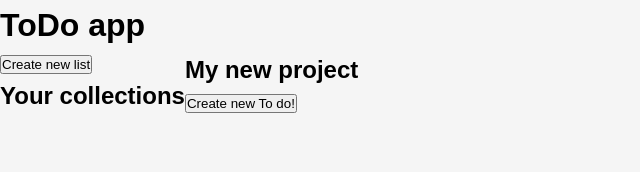
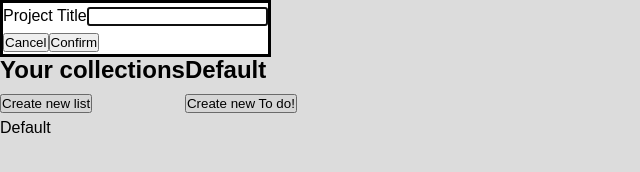
Before and after one commit to dgc1899/odin-todo-app, a website built with webpack: page src/index.html in a window 1280 px wide. Both pictures are taken after a click on the button "Create new list". Shown: the whole page, without its empty margins (0-640 px from the left). Built offline with nearby package versions, Linux system fonts and the light colour scheme.

Commit message:
Add basic App structure

```diff
--- /dev/null
+++ b/src/app/App.js
@@ -0,0 +1,34 @@
+import { Project } from "./Project"
+
+export class App {
+    #projectsList
+
+    constructor() {
+        this.#projectsList = [];
+        this.#initFirstProject();
+    }
+
+    get projectsList() {
+        return this.#projectsList;
+    }
+
+    createProject(title) {
+        const id = this.#generateProjectId();
+        const projectObj = new Project(id, title);
+        this.#projectsList.push(projectObj);
+    }
+
+    #initFirstProject() {
+        if (this.#projectsList.length === 0) {
+            const firstProject = new Project(this.#generateProjectId, "Default");
+            this.#projectsList.push(firstProject);
+        }
+    }
+
+    #generateProjectId() {
+        const prefix = 'proj';
+        const timestamp = Date.now();
+        const random = Math.floor(Math.random() * 10000);
+        return `${prefix}-${timestamp}-${random}`;
+    }
+}
--- /dev/null
+++ b/src/dom/AppDom.js
@@ -0,0 +1,113 @@
+import { ProjectDom } from "./ProjectDom";
+import { ProjectModal } from "./ProjectModal";
+
+export class AppDom {
+    #appObj;
+
+    #contentContainer;
+    #main
+
+    #sidebar;
+    #newListButton;
+    #collectionsContainer;
+    #collectionsList;
+
+
+    constructor(appObj) {
+        this.#appObj = appObj;
+
+        this.#contentContainer = document.createElement("div");
+        this.#contentContainer.classList.add("content-container");
+
+
+        this.#main = document.createElement("main");
+
+        // Create sidebar
+        this.#sidebar = document.createElement('aside');
+        this.#sidebar.className = 'sidebar';
+
+        // Create new list button
+        this.#newListButton = document.createElement('button');
+        this.#newListButton.textContent = 'Create new list';
+
+        // Create heading
+        const heading = document.createElement('h1');
+        heading.textContent = 'Your collections';
+
+        // Create collections container
+        this.#collectionsContainer = document.createElement('div');
+        this.#collectionsContainer.className = 'collections-container';
+
+        // Create collections list
+        this.#collectionsList = document.createElement('ul');
+
+
+        this.#collectionsContainer.appendChild(this.#collectionsList);
+        this.#sidebar.appendChild(heading);
+        this.#sidebar.appendChild(this.#newListButton);
+        this.#sidebar.appendChild(this.#collectionsContainer);
+
+        this.#contentContainer.appendChild(this.#sidebar);
+
+
+        this.#contentContainer.appendChild(this.#main);
+
+
+        document.body.appendChild(this.#contentContainer);
+    }
+
+    #openNewProjectModal = () => {
+        const projectModal = new ProjectModal();
+        projectModal.openModal();
+
+        const submitButton = document.querySelector("#btnConfirmProject");
+        submitButton.addEventListener("click", (e) => this.#submitModal(e));
+    }
+
+    #setEventListeners() {
+        this.#newListButton.addEventListener("click", this.#openNewProjectModal);
+    }
+
+    #submitModal(e) {
+        e.preventDefault();
+        const dialog = document.querySelector("#newProjectDialog");
+
+        const txtTitleElement = document.querySelector("#txtProjectTitle");
+        // Create new ToDo using Project object
+        this.#appObj.createProject(txtTitleElement.value);
+
+        dialog.close();
+        dialog.remove();
+
+        this.renderApp();
+      }
+
+      #resetAppDom() {
+        this.#collectionsList.innerHTML = "";
+      }
+
+    renderApp() {
+        this.#resetAppDom();
+        const main = document.querySelector("main");
+        const sidebar = document.querySelector(".sidebar");
+        const ul = document.querySelector("ul");
+
+        for(const project of this.#appObj.projectsList) {
+            const projectDomObj = new ProjectDom(project);
+            projectDomObj.resetProjectContainerDom();
+            const projectStructure = projectDomObj.renderProject();
+            main.appendChild(projectStructure);
+
+            const listElement = document.createElement("li");
+            const linkElement = document.createElement("a");
+            linkElement.innerHTML = project.title;
+            linkElement.href = "#";
+
+            listElement.appendChild(linkElement);
+
+            ul.appendChild(listElement);
+            sidebar.appendChild(ul);
+        }
+        this.#setEventListeners();
+    }
+}
--- a/src/dom/ProjectDom.js
+++ b/src/dom/ProjectDom.js
@@ -1,4 +1,4 @@
-import { Modal } from "./Modal";
+import { Modal } from "./ToDoModal";
 import { ToDoDom } from "./ToDoDom";
 
 export class ProjectDom {
@@ -65,7 +65,7 @@ export class ProjectDom {
     document.addEventListener("click", (e) => this.#deleteToDo(e));
   }
 
-  #resetProjectDom() {
+  resetProjectDom() {
     this.#divProjectsCardsContainer.innerHTML = "";
   }
 
@@ -75,7 +75,7 @@ export class ProjectDom {
   }
 
   renderProject() {
-    this.#resetProjectDom(); //reset contents before populating
+    this.resetProjectDom(); //reset contents before populating
     this.#h2ProjectTitle.textContent = this.#projectObj.title;
     this.#buttonCreate.textContent = "Create new To do!";
 
@@ -91,8 +91,6 @@ export class ProjectDom {
     this.#divProjectContainer.appendChild(this.#divProjectsCardsContainer);
 
     this.#setEventListeners()
-    //debug delete this
-    const main = document.querySelector("main");
-    main.appendChild(this.#divProjectContainer);
+    return this.#divProjectContainer;
   }
 }
--- /dev/null
+++ b/src/dom/ProjectModal.js
@@ -0,0 +1,64 @@
+export class ProjectModal {
+  #titleInput;
+  #confirmButton;
+  #cancelButton;
+
+  constructor() {
+    this.dialog = document.createElement('dialog');
+    this.dialog.id = 'newProjectDialog';
+
+    this.form = document.createElement('form');
+
+    this.titleLabel = document.createElement('label');
+    this.titleLabel.textContent = 'Project Title';
+    this.titleInput = document.createElement('input');
+    this.titleInput.type = 'text';
+    this.titleInput.name = 'txtProjectTitle';
+    this.titleInput.id = 'txtProjectTitle';
+    this.titleInput.required = true;
+    this.titleLabel.appendChild(this.titleInput);
+
+    this.cancelButton = document.createElement('button');
+    this.cancelButton.type = 'reset';
+    this.cancelButton.value = 'cancel';
+    this.cancelButton.formMethod = 'dialog';
+    this.cancelButton.id = 'btnCancelProject';
+    this.cancelButton.textContent = 'Cancel';
+
+    this.confirmButton = document.createElement('button');
+    this.confirmButton.type = 'submit';
+    this.confirmButton.value = 'default';
+    this.confirmButton.id = 'btnConfirmProject';
+    this.confirmButton.textContent = 'Confirm';
+
+    this.form.appendChild(this.titleLabel);
+
+    const buttonContainer = document.createElement('div');
+    buttonContainer.appendChild(this.cancelButton);
+    buttonContainer.appendChild(this.confirmButton);
+
+    this.form.appendChild(buttonContainer);
+    this.dialog.appendChild(this.form);
+
+    document.body.appendChild(this.dialog);
+
+    this.#setModalEventListeners();
+  }
+
+  #setModalEventListeners() {
+    const cancelButton = document.querySelector("#btnCancelProject");
+    cancelButton.addEventListener("click", this.#closeModal);
+  }
+
+  #closeModal() {
+    const dialog = document.querySelector("#newProjectDialog");
+    dialog.close();
+    dialog.remove();
+  }
+
+  openModal() {
+    const dialog = document.querySelector("#newProjectDialog");
+    dialog.showModal();
+  }
+
+}
--- a/src/dom/ToDoDom.js
+++ b/src/dom/ToDoDom.js
@@ -1,4 +1,4 @@
-import { Modal } from "./Modal"
+import { Modal } from "./ToDoModal"
 
 export class ToDoDom {
     #toDoContainer
--- a/src/dom/Modal.js
+++ b/src/dom/ToDoModal.js
@@ -1,4 +1,3 @@
-import { ProjectDom } from "./ProjectDom";
 export class Modal {
   #titleInput;
   #descriptionInput;
@@ -83,10 +82,7 @@ export class Modal {
     dialog.remove();
   }
 
-
-
   #setModalEventListeners() {
-    const confirmButton = document.querySelector("#btnConfirm");
     const cancelButton = document.querySelector("#btnCancel");
     cancelButton.addEventListener("click", this.#closeModal);
   }
--- a/src/index.html
+++ b/src/index.html
@@ -5,6 +5,7 @@
     <meta name="viewport" content="width='device-width', initial-scale=1.0">
     <title>Document</title>
 </head>
+
 <body>
   <div class="header-container">
     <header>
@@ -12,21 +13,6 @@
     </header>
   </div>
 
-  <div class="content-container">
-    <!-- Collection structure-->
-    <aside class="sidebar">
-      <button>Create new list</button>
-      <h1>Your collections</h1>
-      <div class="collections-container">
-          <ul>
 
-          </ul>
-      </div>
-    </aside>
-        <!-- Project structure-->
-    <main>
-
-    </main>
-  </div>
 </body>
 </html>
--- a/src/index.js
+++ b/src/index.js
@@ -3,9 +3,10 @@ import { ToDo } from "./app/ToDo";
 import { ToDoDom } from "./dom/ToDoDom";
 import {Project} from "./app/Project";
 import {ProjectDom} from "./dom/ProjectDom";
+import { App } from './app/App';
+import { AppDom } from './dom/AppDom';
 
-const projectObj = new Project(1, "My new project");
+const app = new App();
+const appDom = new AppDom(app);
 
-const projectDom = new ProjectDom(projectObj);
-
-projectDom.renderProject();
+appDom.renderApp();
```
